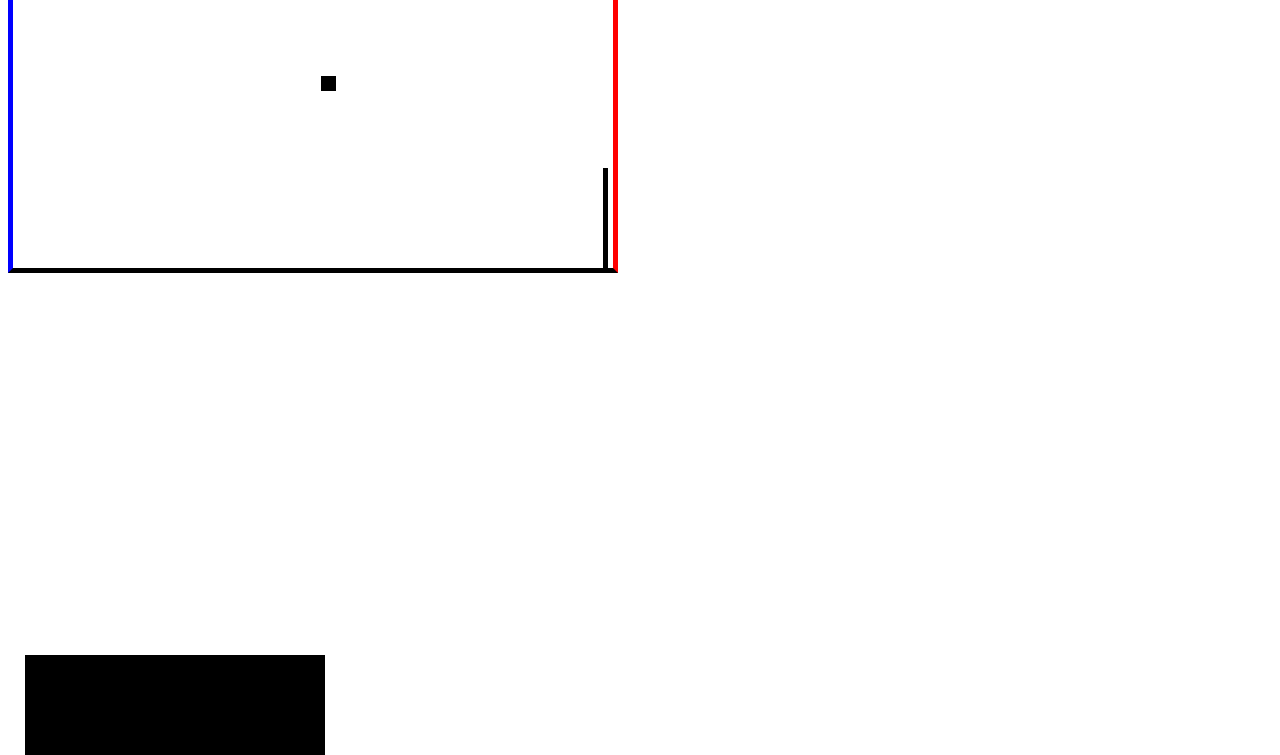
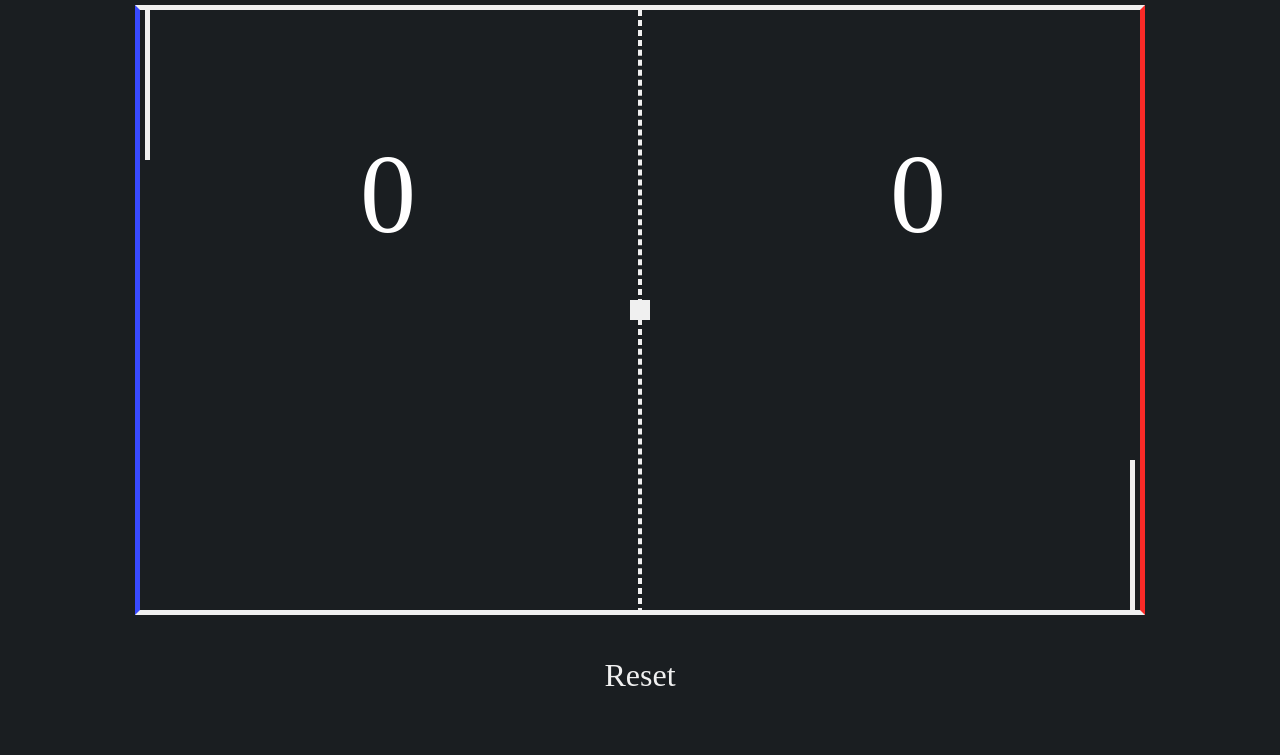
Before and after one commit to CodeMart10/pong, a plain HTML site: page index.html in a window 1280 px wide. Shown: the part 145-900 px from the top of the page. After the commit the page ends 840 px from the top, so only its background shows below. Drawn offline with Linux system fonts and the light colour scheme.

Commit message:
styling with css done

```diff
--- a/index.html
+++ b/index.html
@@ -7,19 +7,32 @@
     <script defer src= "script.js"></script>
   </head>
   <body>
+    <h1>PONG</h1>
+
     <section>
+      <p>0</p>
+      <p class = "player2">0</p>
+
+      <div class="line">
+      </div>
 
       <div id="ball">
       </div>
 
       <div id="paddle2">
+        <div class= 'white'>
+        </div>
+
       </div>
       <div id="paddle1">
+        <div class= 'white'>
+        </div>
       </div>
 
+
+
     </section>
-    <p><p>
-      <p class = "player2"></p>
-      <div class = "button"></div>
+
+      <div class = "button"> Reset </div>
   </body>
 </html>
--- a/script.js
+++ b/script.js
@@ -19,8 +19,8 @@ button[0].onclick = function() {
 
 //Ball properties
 const ball = {
-  height: 15,
-  width: 15,
+  height: 20,
+  width: 20,
   xDiff: 0,
   yDiff: 0,
 };
@@ -34,15 +34,14 @@ document.body.onkeyup = function(e) {
     ball.yDiff = 2;
     speed = 20;
     time = setInterval(movement, speed);
-    console.log(speed)
   }
 }
 
 //Paddles propeties
 let pads = {
   x1: 5,
-  x2: 590,
-  height: 100,
+  x2: 990,
+  height: 150,
   width: 5,
   speed1: 50,
   speed2: 50
@@ -50,17 +49,17 @@ let pads = {
 
 //Border
 const border = {
-  height: 400,
-  width: 600
+  height: 600,
+  width: 1000
 };
 
 //Ball starting/live position
-let x = border.width / 2 + ball.width / 2;
-let y = border.height / 2 + ball.height / 2;
+let x = border.width / 2 - ball.width / 2;
+let y = border.height / 2 - ball.height / 2;
 
 //paddles starting/live position
 let padY1 = 0;
-let padY2 = 300;
+let padY2 = 450;
 
 //Clock
 let time = setInterval(movement, speed);
@@ -77,22 +76,22 @@ function movement() {
 
   if (x + ball.width >= border.width) {
 
-    y = border.height / 2 + ball.height / 2;
-    x = border.width / 2 + ball.width / 2;
+    x = border.width / 2 - ball.width / 2;
+    y = border.height / 2 - ball.height / 2;
 
     clearInterval(time);
 
     points += 1;
 
     if (points == 1) {
-      paragraph.innerHTML = "Player 1 : " + points;
+      paragraph.innerHTML = "" + points;
       ball.xDiff = 0;
       ball.yDiff = 0;
     }
 
     if (points !== 1) {
       paragraph.firstChild.remove();
-      paragraph.innerHTML = "Player 1 : " + points;
+      paragraph.innerHTML = "" + points;
       ball.xDiff = 0;
       ball.yDiff = 0;
     }
@@ -100,22 +99,22 @@ function movement() {
 
   if (x <= 0) {
 
-    y = border.height / 2 + ball.height / 2;
-    x = border.width / 2 + ball.width / 2;
+    x = border.width / 2 - ball.width / 2;
+    y = border.height / 2 - ball.height / 2;
 
     clearInterval(time);
 
     points2 = points2 + 1;
 
     if (points2 == 1) {
-      paragraphs[0].innerHTML = "Player 2 : " + points2;
+      paragraphs[0].innerHTML = "" + points2;
       ball.xDiff = 0;
       ball.yDiff = 0;
     }
 
     if (points2 !== 1) {
       paragraphs[0].firstChild.remove();
-      paragraphs[0].innerHTML = "Player 2 : " + points2;
+      paragraphs[0].innerHTML = "" + points2;
       ball.xDiff = 0;
       ball.yDiff = 0;
     }
@@ -131,7 +130,7 @@ function movement() {
     }
 
     if (x + ball.width >= pads.x2) {
-      ballDiv.style.backgroundColor = "red"
+      ballDiv.style.backgroundColor = "#FA2A27"
       ball.xDiff *= -1;
 
       clearInterval(time)
@@ -160,7 +159,7 @@ function movement() {
 
     if (pads.x1 + pads.width >= x) {
       ball.xDiff *= -1;
-      ballDiv.style.backgroundColor = "blue";
+      ballDiv.style.backgroundColor = "#384AFF";
 
       speed -= 1;
       clearInterval(time)
--- a/styles.css
+++ b/styles.css
@@ -1,58 +1,99 @@
-*{
+* {
   box-sizing: content-box;
+  margin: 0;
 }
+body {
+  display: flex;
+  flex-direction: column;
+  justify-content: center;
+  align-items: center;
+  background-color: #1A1E21;
+}
+
+h1{
+  position: absolute;
+  top: 75px;
+  font-size: 3em;
+  color: #F0F0F0;
+}
+
 /** Border **/
-section{
-  border-top: 5px solid black;
-  border-bottom: 5px solid black;
-  border-right: 5px solid red;
-  border-left: 5px solid blue;
-  width: 600px;
-  height: 400px;
+section {
+  top: 150px;
+  border-top: 5px solid #F0F0F0;
+  border-bottom: 5px solid #F0F0F0;
+  border-right: 5px solid #FA2A27;
+  border-left: 5px solid #384AFF;
+  width: 1000px;
+  height: 600px;
   position: relative;
+  background-color: #1A1E21;
+}
+
+.line{
+  position: absolute;
+  border: 2px dashed #F0F0F0;
+  height: 600px;
+  left: 498px;
+
+}
+
+p{
+  position: absolute;
+  left: 220px;
+  top: 120px;
+  font-size: 7em;
+  color: white;
+}
+.player2{
+  position: absolute;
+  left: 750px;
+  top: 120px;
+  font-size: 7em;
+  color: white;
+
 }
 
 /** Ball **/
 #ball {
-  background-color: black;
   position: absolute;
-  top: 200px;
-  left: 300px;
-  width: 15px;
-  height: 15px;
+  width: 20px;
+  height: 20px;
+  background-color: #F0F0F0;
 }
 
-
 /** Paddles **/
-#paddle1, #paddle2{
-  background-color: black;
+#paddle1, #paddle2 {
+  background-color: #F0F0F0;
+  display: flex;
   position: absolute;
-  height: 100px;
+  height: 150px;
   width: 5px;
-  transition: top 300ms, left 300ms;
+  transition: top 300ms;
 }
 
 #paddle1 {
   top: 0px;
   left: 5px;
 }
+
 #paddle2 {
-  top: 300px;
-  left: 590px;
+  top: 450px;
+  left: 990px;
 }
-.button{
+
+.button {
   position: absolute;
-  left : 25px;
-  top : 800px;
-  height: 100px;
-  width: 300px;
-  background-color: black;
+  color: #F0F0F0;
+  display: flex;
+  justify-content: center;
+  align-items: center;
+  font-size: 2em;
+  left: center;
+  top: 800px;
+  height: 40px;
+  width: 90px;
 }
-.Resetbutton {
-  position: absolute;
-  left : 500px;
-  top : 800px;
-  height: 100px;
-  width: 300px;
-  background-color: black;
+.button:hover{
+  cursor: pointer;
 }
```
